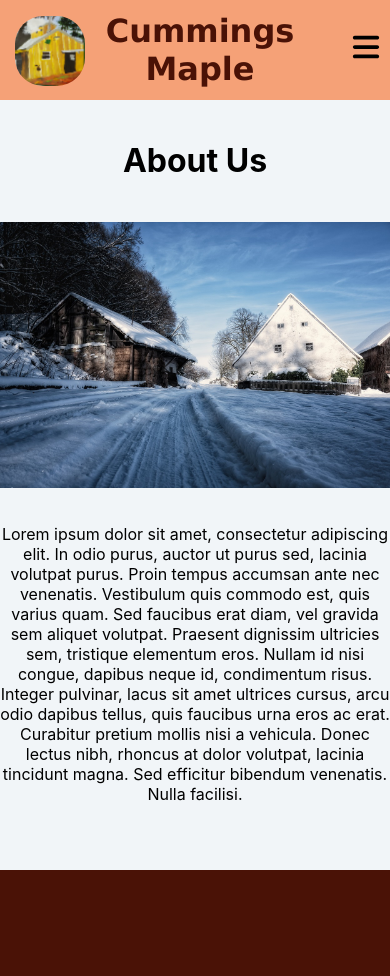
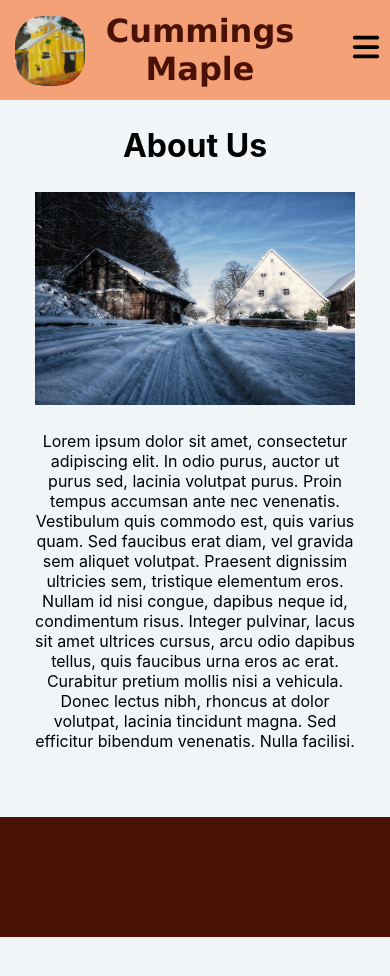
Before and after one commit to LaurenCummings/cummings-maple-vite, a React (Vite) app: page /About in a window 390 px wide. Shown: the top 976 px of the page. After the commit the page ends 937 px from the top, so only its background shows below. Built offline with nearby package versions, Linux system fonts and the light colour scheme.

Commit message:
adjusted styling for mobile

```diff
--- a/src/css/AboutUs.css
+++ b/src/css/AboutUs.css
@@ -49,3 +49,22 @@
         width: 400px;
     }
 }
+
+@media (max-width: 475px) {
+    .about-us h1 {
+        padding-top: 5px;
+    }
+
+    .about-us-info {
+        padding-top: 5px;
+        gap: 10px;
+    }
+
+    .about-us-info img {
+        width: 320px;
+    }
+
+    .about-us-info .description {
+        max-width: 320px;
+    }
+}
```
